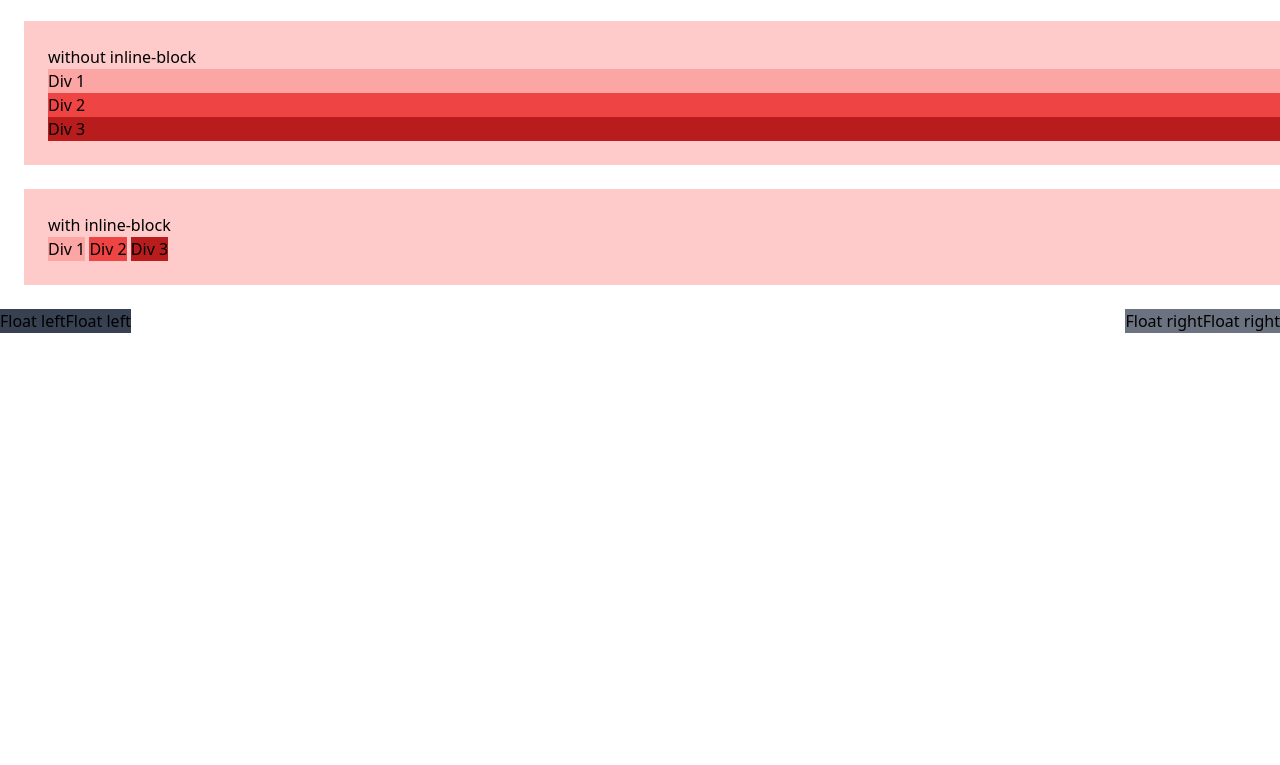
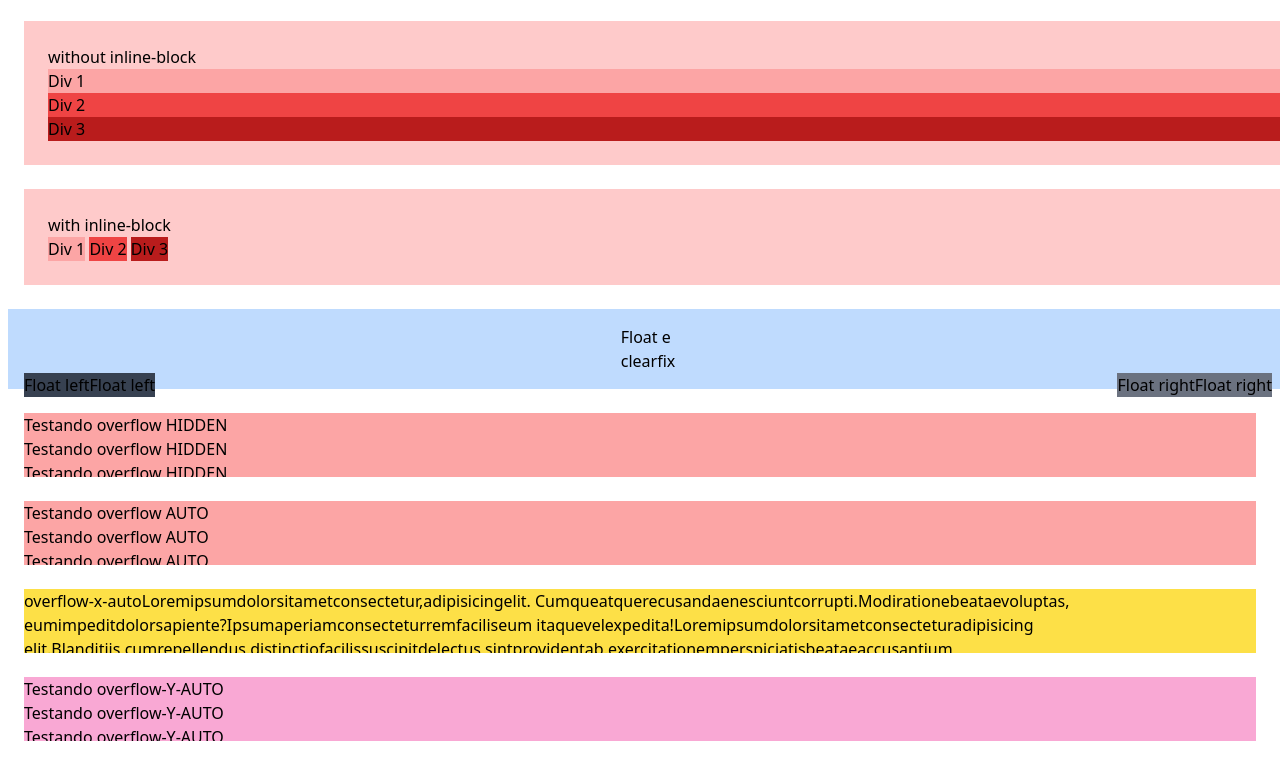
Before and after one commit to douglasmatosdev/learn-tailwind-css, a website: page 03_layout/src/index.html in a window 1280 px wide. Shown: the part 491-1256 px from the top of the page. Before the commit the page ends 824 px from the top, so only its background shows below. Drawn offline with Linux system fonts and the light colour scheme.

Commit message:
overflow

```diff
--- a/03_layout/src/index.html
+++ b/03_layout/src/index.html
@@ -52,10 +52,72 @@
       <div class="bg-red-700 inline-block">Div 3</div>
     </div>
 
-    <div class="bg-gray-500 float-right">Float right</div>
-    <div class="bg-gray-700 float-left">Float left</div>
-    <div class="clearfix"></div>
-    <div class="bg-gray-700 float-left">Float left</div>
-    <div class="bg-gray-500 float-right">Float right</div>
+    <div class="container p-4 bg-blue-200 m-2">
+      <div class="mx-auto w-min">
+        <p>Float e clearfix</p>
+      </div>
+      <div class="bg-gray-500 float-right">Float right</div>
+      <div class="bg-gray-700 float-left">Float left</div>
+      <div class="clearfix"></div>
+      <div class="bg-gray-700 float-left">Float left</div>
+      <div class="bg-gray-500 float-right">Float right</div>
+    </div>
+
+    <div class="overflow-hidden h-16 m-6 bg-red-300">
+      <p>Testando overflow HIDDEN</p>
+      <p>Testando overflow HIDDEN</p>
+      <p>Testando overflow HIDDEN</p>
+      <p>Testando overflow HIDDEN</p>
+      <p>Testando overflow HIDDEN</p>
+      <p>Testando overflow HIDDEN</p>
+      <p>Testando overflow HIDDEN</p>
+      <p>Testando overflow HIDDEN</p>
+      <p>Testando overflow HIDDEN</p>
+      <p>Testando overflow HIDDEN</p>
+    </div>
+
+    <div class="overflow-auto h-16 m-6 bg-red-300">
+      <p>Testando overflow AUTO</p>
+      <p>Testando overflow AUTO</p>
+      <p>Testando overflow AUTO</p>
+      <p>Testando overflow AUTO</p>
+      <p>Testando overflow AUTO</p>
+      <p>Testando overflow AUTO</p>
+      <p>Testando overflow AUTO</p>
+      <p>Testando overflow AUTO</p>
+      <p>Testando overflow AUTO</p>
+      <p>Testando overflow AUTO</p>
+    </div>
+
+    <div class="overflow-x-auto h-16 m-6 bg-yellow-300">
+      overflow-x-autoLoremipsumdolorsitametconsectetur,adipisicingelit.
+      Cumqueatquerecusandaenesciuntcorrupti.Modirationebeataevoluptas,
+      eumimpeditdolorsapiente?Ipsumaperiamconsecteturremfaciliseum
+      itaquevelexpedita!Loremipsumdolorsitametconsecteturadipisicing
+      elit.Blanditiis,cumrepellendus,distinctiofacilissuscipitdelectus
+      sintprovidentab,exercitationemperspiciatisbeataeaccusantium
+      temporibusobcaecatisapiente.Repellatlaborumdelectusrationedolorem.
+      Loremipsumdolorsitametconsectetur,adipisicingelit.Cumqueatque
+      recusandaenesciuntcorrupti.Modirationebeataevoluptas,eumimpedit
+      dolorsapiente?Ipsumaperiamconsecteturremfaciliseumitaquevel
+      expedita!Loremipsumdolorsitametconsecteturadipisicingelit.
+      Blanditiis,cumrepellendus,distinctiofacilissuscipitdelectussint
+      providentab,exercitationemperspiciatisbeataeaccusantiumtemporibus
+      obcaecatisapiente.Repellatlaborumdelectusrationedolorem.
+    </div>
+
+    <div class="overflow-y-auto h-16 m-6 bg-pink-300">
+      <p>Testando overflow-Y-AUTO</p>
+      <p>Testando overflow-Y-AUTO</p>
+      <p>Testando overflow-Y-AUTO</p>
+      <p>Testando overflow-Y-AUTO</p>
+      <p>Testando overflow-Y-AUTO</p>
+      <p>Testando overflow-Y-AUTO</p>
+      <p>Testando overflow-Y-AUTO</p>
+      <p>Testando overflow-Y-AUTO</p>
+      <p>Testando overflow-Y-AUTO</p>
+      <p>Testando overflow-Y-AUTO</p>
+      <p>Testando overflow-Y-AUTO</p>
+    </div>
   </body>
 </html>
```
Also changed, not shown: 03_layout/src/css/styles.css.
